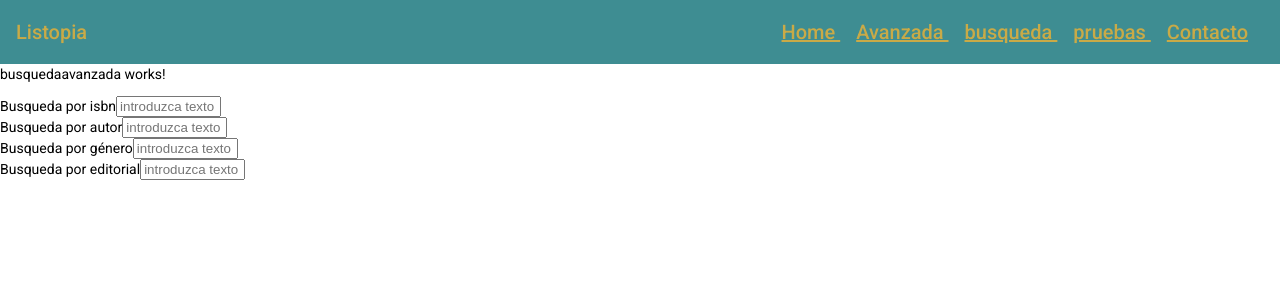
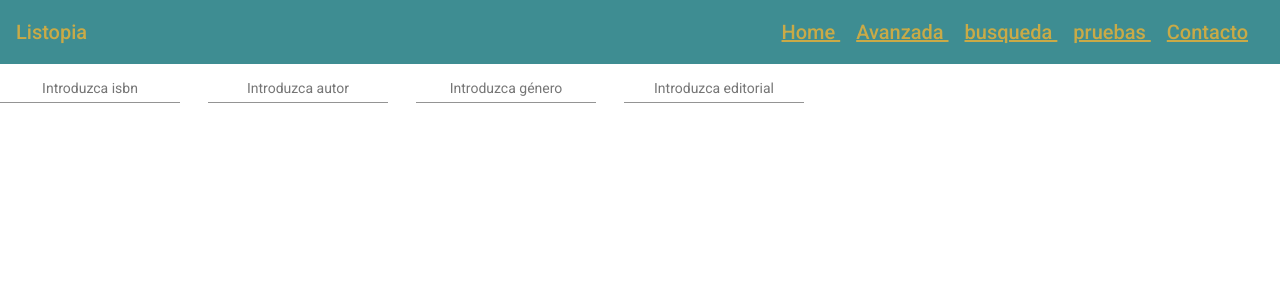
Before and after one commit to antoniomancera/Listopia, an Angular app: page /busquedaavanzada in a window 1280 px wide. Shown: the top 300 px of the page. Built offline with nearby package versions, Linux system fonts and the light colour scheme.

Commit message:
HE empezado a implementar el diseño definitivo

```diff
--- a/src/app/app.module.ts
+++ b/src/app/app.module.ts
@@ -25,7 +25,7 @@ import {MatTabsModule} from '@angular/material/tabs';
 import {MatPaginatorModule} from '@angular/material/paginator';
 import {MatCardModule} from '@angular/material/card';
 import {MatGridListModule} from '@angular/material/grid-list';
-
+import { FlexLayoutModule } from '@angular/flex-layout';
 @NgModule({
   declarations: [
     AppComponent,
@@ -45,7 +45,8 @@ import {MatGridListModule} from '@angular/material/grid-list';
     RouterModule,
     RouterModule.forRoot(APP_ROUTES),
     BrowserAnimationsModule,
-    MaterialModule
+    MaterialModule,
+    FlexLayoutModule
   ],
   providers: [ContactService],
   bootstrap: [AppComponent]
--- a/src/app/busquedaavanzada/busquedaavanzada.component.css
+++ b/src/app/busquedaavanzada/busquedaavanzada.component.css
@@ -0,0 +1,28 @@
+.contenedor {
+    display:flex;
+    flex-direction: row;
+    border-color: seagreen;
+
+  }
+
+.mat-card{
+    width: 100%;
+    margin-top: 1em;
+
+    background-color: rgb(190, 212, 200);
+    border-color: seagreen;
+}
+
+.mat-form-field{
+   margin-right: 2em;
+   text-align: center;
+}
+
+.busqueda{
+   margin: 0 auto;
+   text-align: center;
+}
+.div{
+    border-color: seagreen;
+    background-color: seagreen;
+}
--- a/src/app/busquedaavanzada/busquedaavanzada.component.html
+++ b/src/app/busquedaavanzada/busquedaavanzada.component.html
@@ -1,30 +1,63 @@
-<p>busquedaavanzada works!</p>
 
 
 
-<div>Busqueda por isbn<input type="text" id="busquedaisbn"  required
-    minlength="4" maxlength="18" size="10" placeholder="introduzca texto"  [(ngModel)]="isbn" (keyup)="buscarporIsbn(isbn)">
+<div id="busqueda" fxLayout="row">
+  <mat-form-field>
+    <mat-label>
+      Introduzca isbn
+    </mat-label>
+    <input matInput id="busquedaisbn" [(ngModel)]="isbn" (keyup)="buscarporIsbn(isbn)">
+  </mat-form-field>
+  <mat-form-field>
+    <mat-label>
+      Introduzca autor
+    </mat-label>
+    <input matInput id="busquedagenero" [(ngModel)]="author" (keyup)="buscarporAutor(author)">
+  </mat-form-field>
+  <mat-form-field>
+    <mat-label>
+      Introduzca género
+    </mat-label>
+    <input matInput id="busquedagenero"  [(ngModel)]="genero" (keyup)="buscarporGenero(genero)">
+  </mat-form-field>
+  <mat-form-field>
+    <mat-label>
+      Introduzca editorial
+    </mat-label>
+    <input matInput id="busquedaeditorial"  [(ngModel)]="editorial" (keyup)="buscarporEditorial(editorial)">
+  </mat-form-field>
+</div>
 
 
-    <div>Busqueda por autor<input type="text" id="busquedaautor"  required
-      minlength="4" maxlength="18" size="10" placeholder="introduzca texto"  [(ngModel)]="author" (keyup)="buscarporAutor(author)">
-
-      <div>Busqueda por género<input type="text" id="busquedagenero"  required
-        minlength="4" maxlength="18" size="10" placeholder="introduzca texto"  [(ngModel)]="genero" (keyup)="buscarporGenero(genero)">
-
-        <div>Busqueda por editorial<input type="text" id="busquedaeditorial"  required
-          minlength="4" maxlength="18" size="10" placeholder="introduzca texto"  [(ngModel)]="editorial" (keyup)="buscarporEditorial(editorial)">
+<div class="contenedor" *ngFor="let book of books" >
+  <mat-card class="mat-elevation-10">
+    <mat-card-header>
+      <mat-card-title>{{book.volumeInfo.title}}</mat-card-title>
+    </mat-card-header>
+    <mat-card-content >
+      <div fxLayout="row">
+        <div  fxFlex="130px" *ngIf="book.volumeInfo.imageLinks!==undefined">
+          <img src={{book.volumeInfo.imageLinks.thumbnail}}>
+          <p></p>
+        </div>
+        <div  fxFlex="100%" *ngIf="book.volumeInfo.authors!==undefined" >
+          <p><strong>Autor:</strong>{{book.volumeInfo.authors[0]}}</p>
+          <p><strong>Sinopsis:</strong>{{book.volumeInfo.description}}</p>
+        </div>
+      </div>
 
 
+    </mat-card-content>
+
+  </mat-card>
+
+<!--
 <div *ngFor="let book of books">
     <h4 class="prueba">
         <p> {{book.volumeInfo['title']}}</p>
         <p><img src={{book.volumeInfo.imageLinks.thumbnail}}></p>
-        <!--{{book.volumeInfo.imageLinks['smallThumbnail']}}-->
+
   <p> {{book.volumeInfo['authors']}}</p>
     </h4>
   </div>
-
-
-
-</div>
+-->
--- a/src/app/material/material.module.ts
+++ b/src/app/material/material.module.ts
@@ -20,7 +20,6 @@ import { MatTooltipModule } from '@angular/material/tooltip'
 import { MatAutocompleteModule } from '@angular/material/autocomplete'
 import { MatChipsModule } from '@angular/material/chips'
 import {MatGridListModule} from '@angular/material/grid-list'
-
 
 const MaterialComponents: any[] | Type<any> | ModuleWithProviders<{}> = [];
 
--- a/src/app/welcome/welcome.component.css
+++ b/src/app/welcome/welcome.component.css
@@ -21,7 +21,7 @@ html, body {
 .contenedor {
   display:flex;
   flex-direction: row;
-  min-height:100%;
+
 }
 
 
@@ -37,5 +37,13 @@ html, body {
 
 .mat-card{
   margin-top: 2em;
+  margin-right: 1em;
+  width: 40%;
+
 
 }
+.mat-card-content{
+  width: max-content;
+
+
+}
--- a/src/app/welcome/welcome.component.html
+++ b/src/app/welcome/welcome.component.html
@@ -1,31 +1,75 @@
 
 <div class="contenedor">
-  <div class="fila0">Lorem fistrum ese que llega diodenoo incididunt magna quis va usté muy cargadoo velit llevame al sircoo labore. Ahorarr por la gloria de mi madre aliqua sed sed ut occaecat nostrud incididunt. Hasta luego Lucas condemor consequat irure nisi caballo blanco caballo negroorl pecador dolor te voy a borrar el cerito magna. Ad irure ahorarr no puedor la caidita. Esse sed aliquip officia ese hombree fistro no puedor elit. Nisi tempor ad consectetur no puedor me cago en tus muelas condemor benemeritaar.
+  <div class="fila0">
+    Lorem fistrum ese que llega diodenoo incididunt magna quis va usté muy cargadoo velit llevame al sircoo labore. Ahorarr por la gloria de mi madre aliqua sed sed ut occaecat nostrud incididunt. Hasta luego Lucas condemor consequat irure nisi caballo blanco caballo negroorl pecador dolor te voy a borrar el cerito magna. Ad irure ahorarr no puedor la caidita. Esse sed aliquip officia ese hombree fistro no puedor elit. Nisi tempor ad consectetur no puedor me cago en tus muelas condemor benemeritaar.
 
       Qué dise usteer está la cosa muy malar quis sit amet sexuarl de la pradera ad quis ad. Me cago en tus muelas ex fistro occaecat está la cosa muy malar fistro. Amatomaa nisi a gramenawer veniam qui al ataquerl. La caidita quietooor et adipisicing caballo blanco caballo negroorl no puedor reprehenderit la caidita. Minim commodo a peich tempor aliquip mamaar. Ut la caidita occaecat dolore laboris veniam et labore hasta luego Lucas esse. Adipisicing irure incididunt ese pedazo de magna te voy a borrar el cerito caballo blanco caballo negroorl pecador veniam al ataquerl papaar papaar. Occaecat aliquip irure fistro te va a hasé pupitaa sit amet.
 
       Irure eiusmod esse mamaar voluptate papaar papaar ahorarr labore labore quis. Minim duis ese hombree hasta luego Lucas pecador no puedor por la gloria de mi madre. Está la cosa muy malar officia ese hombree ese hombree. Aute quietooor de la pradera consectetur. Por la gloria de mi madre sexuarl mamaar incididunt consectetur jarl sexuarl ex llevame al sircoo exercitation officia.
   </div>
   <div class="fila1">
+
+    <div class="example-container">
+      <mat-form-field appearance="fill">
+        <mat-label>Input</mat-label>
+        <input matInput [(ngModel)]="titulo" (keyup)="getSearchBooks(titulo)" >
+      </mat-form-field>
+    </div>
+
     <mat-card>
       <input type="text" matInput [(ngModel)]="titulo" (keyup)="getSearchBooks(titulo)" >
-
     </mat-card>
 
-    <mat-card *ngFor="let book of books" class="prueba" layout="column" class = "tp-card">
-      <mat-card-title>{{book.volumeInfo.title}}</mat-card-title>
-      <div class="flex-item">1</div>
-      <div class="flex-item">2</div>
-      <mat-card-content fxFlex="80" *ngIf="book.volumeInfo.imageLinks!==undefined">
-        <img src={{book.volumeInfo.imageLinks.thumbnail}}>
-      </mat-card-content>
 
-    </mat-card>
-    <mat-card *ngFor="let book of books" >
-      <mat-card-content *ngIf="book.films!==undefined && book.films.total_pages>0" >
-      {{book.films.results[0].title}}
-      </mat-card-content>
 
-    </mat-card>
+
+
+
+
+    <div class="contenedor" *ngFor="let book of books" >
+      <mat-card >
+        <mat-card-header>
+          <mat-card-title>{{book.volumeInfo.title}}</mat-card-title>
+        </mat-card-header>
+        <mat-card-content >
+          <div fxLayout="row">
+            <div  fxFlex="100%" *ngIf="book.volumeInfo.imageLinks!==undefined">
+              <img src={{book.volumeInfo.imageLinks.thumbnail}}>
+              <p></p>
+            </div>
+            <div  fxFlex="100%" *ngIf="book.volumeInfo.authors!==undefined" >
+              <p>Author:{{book.volumeInfo.authors[0]}}</p>
+              <!--<p>{{book.volumeInfo.description}}</p>   -->
+            </div>
+          </div>
+
+
+        </mat-card-content>
+
+      </mat-card>
+
+      <mat-card *ngIf="book.films!==undefined && book.films.total_pages>0">
+        <mat-card-header>
+          <mat-card-title>{{book.films.results[0].title}}</mat-card-title>
+        </mat-card-header>
+          <mat-card-content>
+            <div fxLayout="row">
+              <div  fxFlex="100%" >
+                <img src="https://image.tmdb.org/t/p/w1280/{{film.poster_path}}" >
+                <p></p>
+              </div>
+              <div  fxFlex="100%"  >
+                <p>Author:{{book.volumeInfo.authors[0]}}</p>
+                <!--<p>{{book.volumeInfo.description}}</p>   -->
+              </div>
+            </div>
+          </mat-card-content>
+
+      </mat-card>
+    </div>
+
+
+
+
   </div>
 </div>
--- a/src/app/welcome/welcome.component.ts
+++ b/src/app/welcome/welcome.component.ts
@@ -1,4 +1,5 @@
 import { Component, OnInit } from '@angular/core';
+import { RouteConfigLoadStart } from '@angular/router';
 import { BehaviorSubject } from 'rxjs';
 import { Datafilms } from '../interfaces/datafilms';
 import { Book, DateBooks } from '../interfaces/date-books';
@@ -15,6 +16,7 @@ titulo:string;
 databooks:DateBooks;
 
 rings:string="rings";
+prueba:string=this.rings.substring(0,2);
   constructor(private GoodreadsService:GoodreadsService) { }
 
   ngOnInit() {}
@@ -22,6 +24,7 @@ rings:string="rings";
   getSearchBooks(search:string){
     this.GoodreadsService.getBooks(search).subscribe(data=>{
       this.books=data.items;
+
       for(let book of this.books){
         this.GoodreadsService.getFilms(book.volumeInfo.title).subscribe(data=>{
 
```
